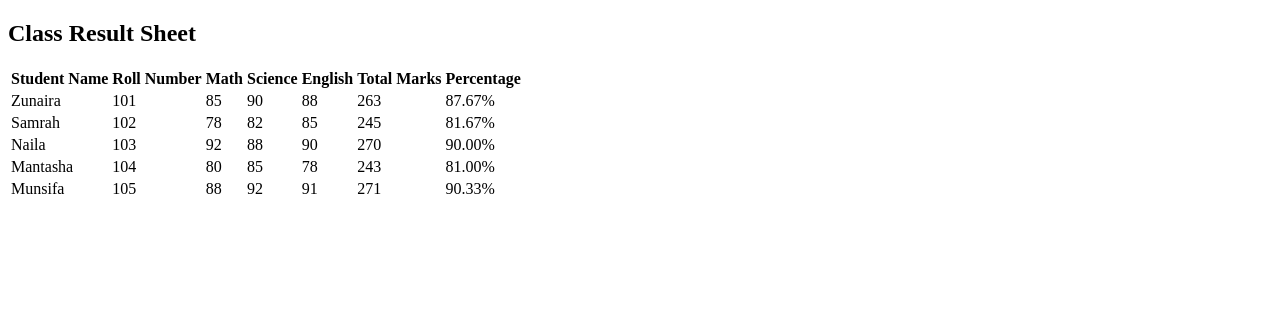
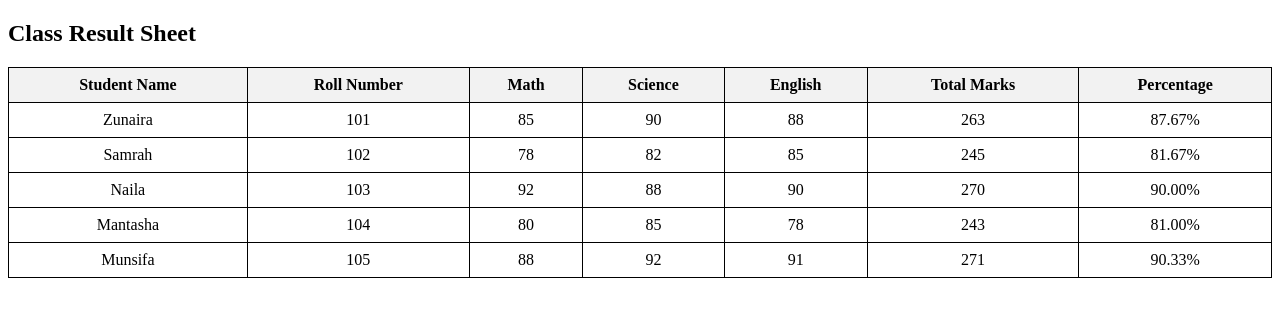
Before and after one commit to batool-zahra1/git-assignment, a plain HTML site: page index.html in a window 1280 px wide. Drawn offline with Linux system fonts and the light colour scheme.

Commit message:
third commit

```diff
--- a/index.html
+++ b/index.html
@@ -5,6 +5,20 @@
     <meta name="viewport" content="width=device-width, initial-scale=1.0">
     <title>Document</title>
 </head>
+<style>
+    table {
+        width: 100%;
+        border-collapse: collapse;
+    }
+    th, td {
+        border: 1px solid #000;
+        padding: 8px;
+        text-align: center;
+    }
+    th {
+        background-color: #f2f2f2;
+    }
+</style>
 <body>
     <h2>Class Result Sheet</h2>
     <table>
```
